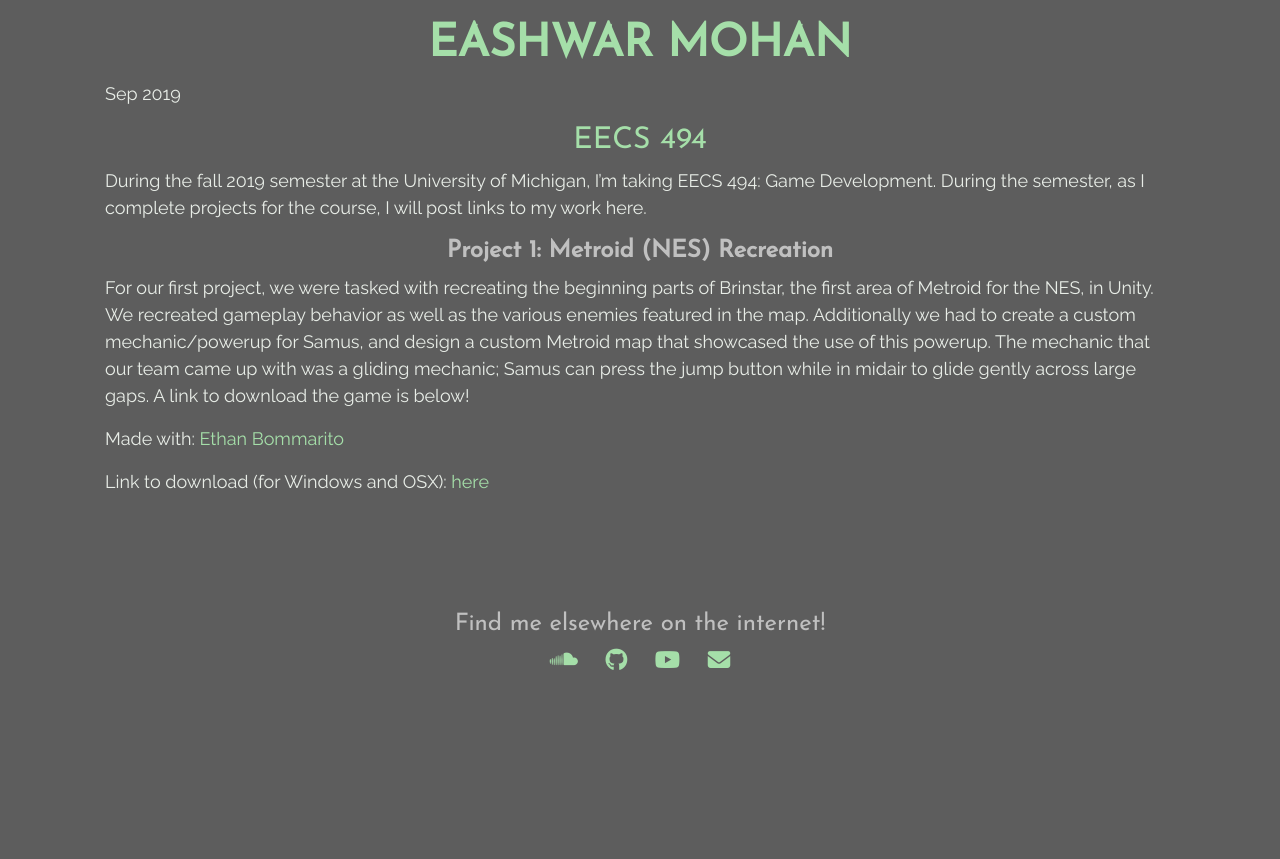
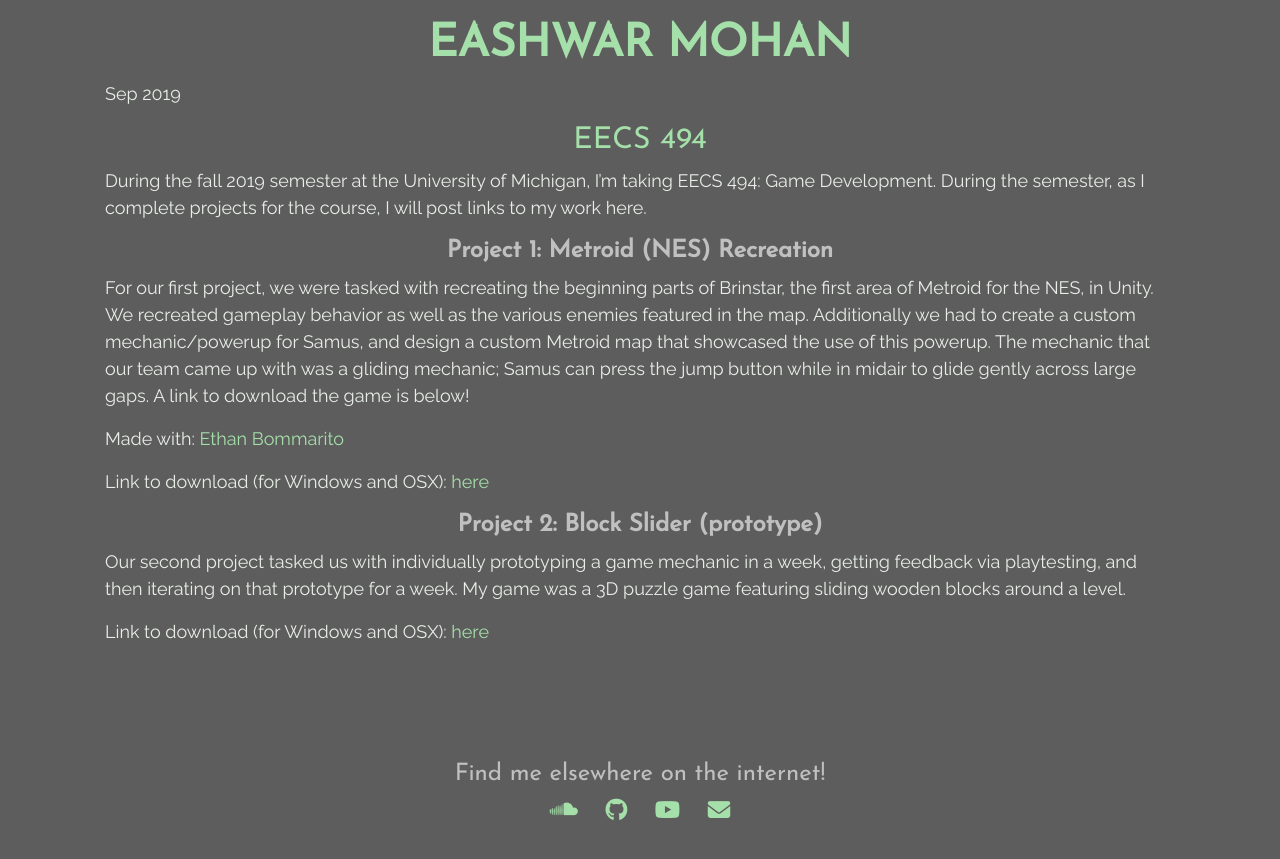
Before and after one commit to eashwar/eash.dev, a Jekyll site: the page built from _posts/2019-09-02-eecs-494.md, in a window 1280 px wide. Shown: the top 859 px of the page. Built offline with Jekyll 4.4.1, drawn with Linux system fonts in a browser that asks for light colours; nearby versions of some CDN libraries.

Commit message:
add blockslider

```diff
--- a/_posts/2019-09-02-eecs-494.md
+++ b/_posts/2019-09-02-eecs-494.md
@@ -15,3 +15,10 @@
 Made with: [Ethan Bommarito](mailto:bommare@umich.edu)
 
 Link to download (for Windows and OSX): [here](/media/metroid.zip)
+
+
+### **Project 2: Block Slider (prototype)**
+
+Our second project tasked us with individually prototyping a game mechanic in a week, getting feedback via playtesting, and then iterating on that prototype for a week. My game was a 3D puzzle game featuring sliding wooden blocks around a level.
+
+Link to download (for Windows and OSX): [here](/media/blockslider.zip)
```
Also changed, not shown: 1 other file.
